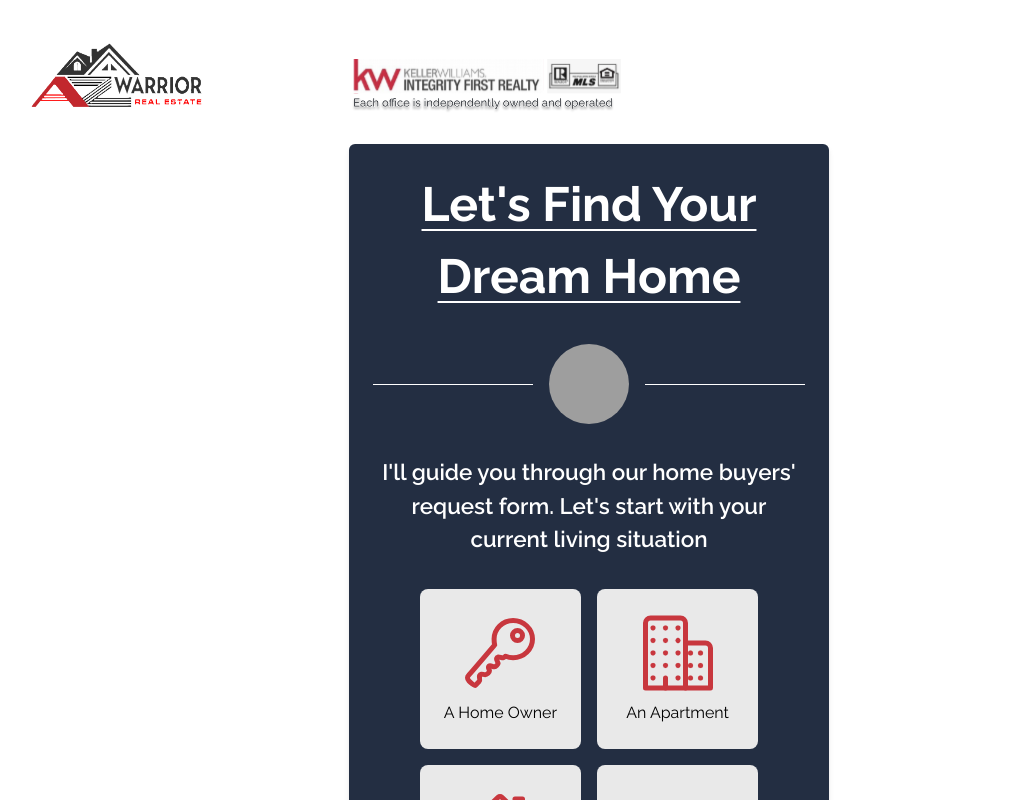
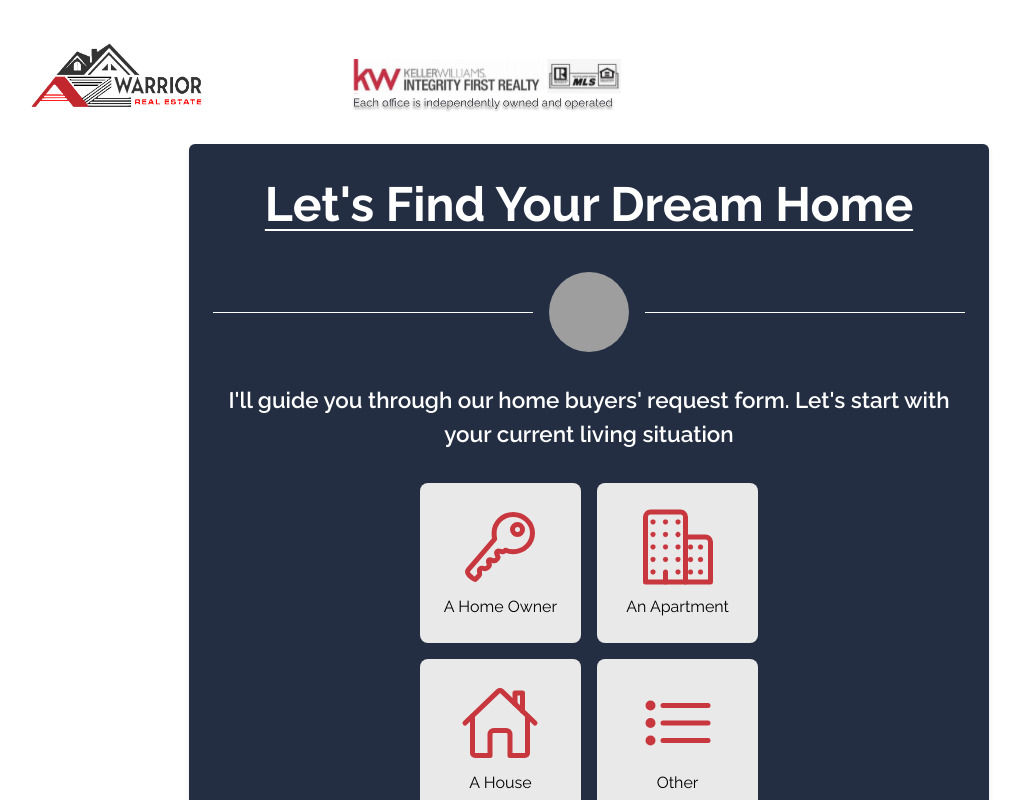
Before and after one commit to lukesauls66/susan-re, a Next.js app: page /seller-form in a window 1280 px wide. Shown: the top 800 px of the page, without its empty margins (51-1071 px from the left). Built offline with nearby package versions, Linux system fonts and the light colour scheme; grey boxes are pictures that could not be loaded.

Commit message:
feat: add SVG assets for form components and update import paths

```diff
--- a/app/seller-form/page.tsx
+++ b/app/seller-form/page.tsx
@@ -1,11 +1,11 @@
 import React from "react";
 import SellerFromBody from "./components/SellerFormBody";
-import FormHeader from "./components/FormHeader";
+import FormHeader from "../../components/FormComponents/FormHeader";
 
 const page = () => {
   return (
-    <div className="max-w-[30rem] mx-auto flex flex-col gap-8 p-6 mb-[2rem] bg-blue rounded-md text-white shadow-md">
-      <FormHeader />
+    <div className="max-w-[50rem] mx-auto flex flex-col gap-8 p-6 mb-[2rem] bg-blue rounded-md text-white shadow-md">
+      <FormHeader pageTitle="Let's Find Your Dream Home" />
       <SellerFromBody />
     </div>
   );
--- a/app/seller-form/components/FormHeader.tsx
+++ b/components/FormComponents/FormHeader.tsx
@@ -1,12 +1,15 @@
 import Pfp from "@/components/AssetComponents/Pfp";
 import React from "react";
+type Props = {
+  pageTitle: string;
+};
 
-const FormHeader = () => {
+const FormHeader = ({ pageTitle }: Props) => {
   return (
     <div className="text-center">
       <div>
         <h2 className="text-[3rem] font-bold text-center underline decoration-2 underline-offset-8 decoration-blue-600 mb-8">
-          Let&apos;s Find Your Dream Home
+          {pageTitle}
         </h2>
         <div className="flex w-full justify-between items-center">
           <div className="border-b-[.1rem] border-b-solid border-white flex-1" />
```
Also changed, not shown: app/seller-form/components/formComponents/CurrentLiving.tsx (+4 -4 lines), app/seller-form/assets/AptSvg.tsx (renamed from public/formAssets/AptSvg.tsx), app/seller-form/assets/HomeSvg.tsx (renamed from public/formAssets/HomeSvg.tsx), app/seller-form/assets/KeySvg.tsx (renamed from public/formAssets/KeySvg.tsx), app/seller-form/assets/OtherSvg.tsx (renamed from public/formAssets/OtherSvg.tsx).
